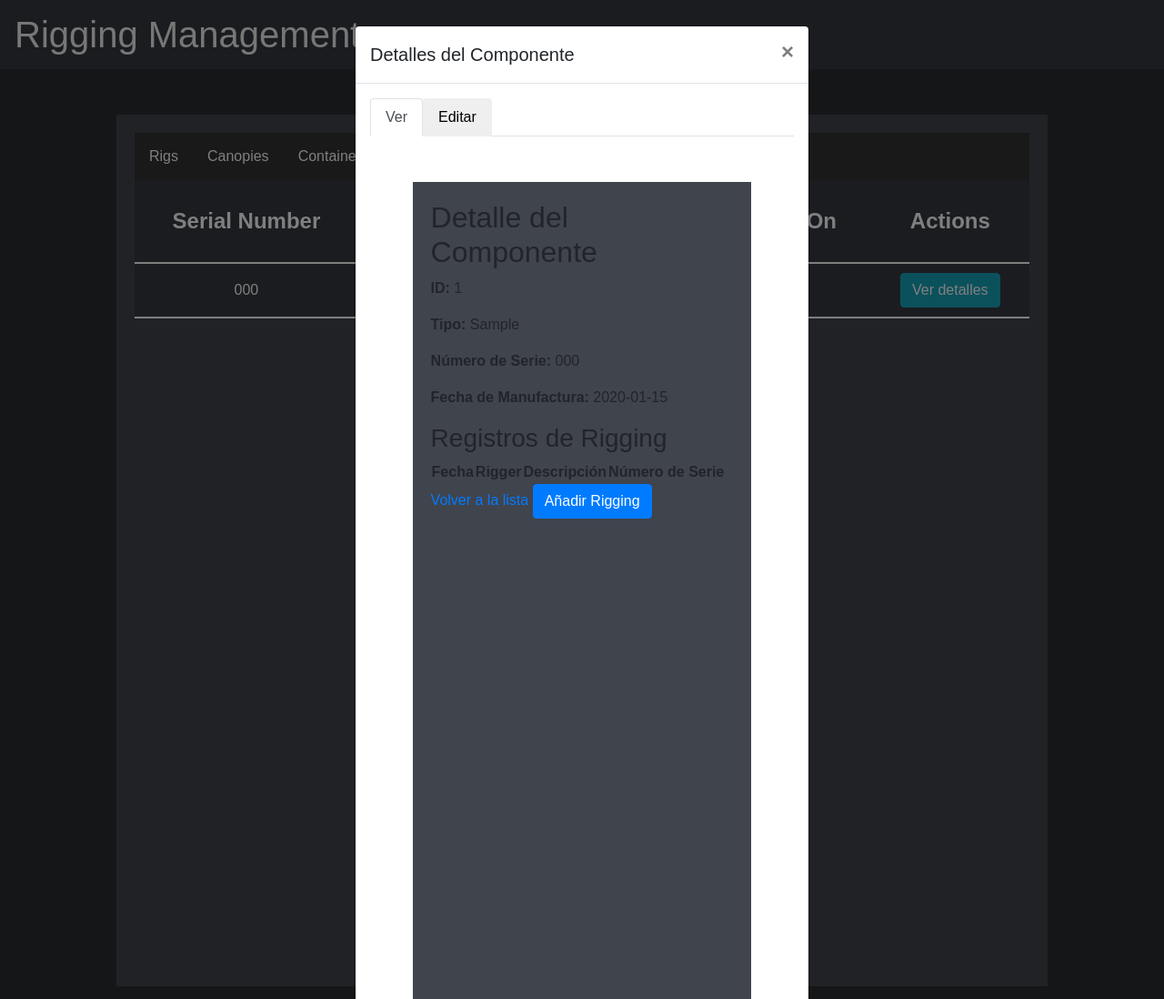
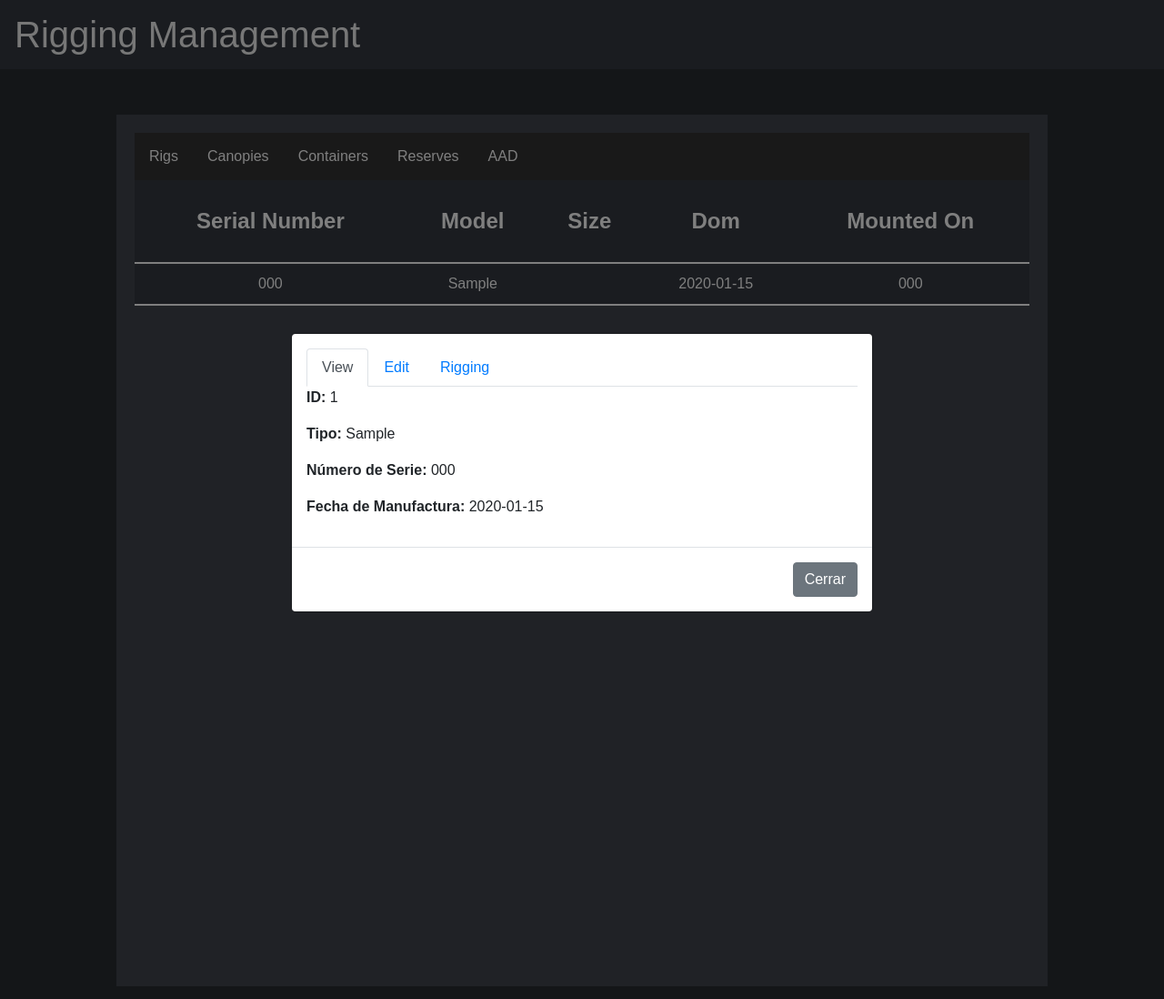
Before and after one commit to naskeytor/rigging_management, a Flask app: page /components in a window 1280 px wide, after a click that opens the changed part. Shown: the whole page at 91% size. Run offline with Flask 3, Linux system fonts and the light colour scheme; tables that the repository leaves empty hold one stand-in row (values such as "Sample post"); lists and menus that the app fills with data are empty; some libraries are stand-ins or nearby versions.

Commit message:
Add rigging to component modal

```diff
--- a/rigging_test/static/styles.css
+++ b/rigging_test/static/styles.css
@@ -60,6 +60,7 @@ html, body {
     width: 100%; /* La tabla ocupa todo el ancho disponible */
     border-collapse: collapse; /* Elimina el espacio entre las celdas */
     background-color: #343940; /* Color de fondo para las celdas de la tabla */
+    text-align: center;
 }
 
 .full-width-table th,
@@ -67,7 +68,14 @@ html, body {
     color: white; /* Texto blanco para las celdas */
     padding: 10px; /* Espaciado interno en las celdas */
     border-bottom: 2px solid white; /* Línea divisoria blanca entre filas */
+    cursor: pointer;
 }
+
+.full-width-table tbody tr:hover {
+    background-color: #575c66; /* Cambia el color según tu preferencia */
+    cursor: pointer; /* Cambia el cursor a una mano para indicar que es clickable */
+}
+
 
 /* Estilos para las pestañas, como ya los tienes */
 .tabs ul {
@@ -108,3 +116,11 @@ html, body {
     padding: 10px 20px; /* Espaciado interno */
     text-align: center; /* Alineación del texto */
 }
+
+.modal-dialog {
+    max-width: 50%;
+    margin: auto;
+    display: flex;
+    align-items: center;
+    min-height: calc(100vh - 60px);  /* Asegura una altura mínima y resta el margen superior e inferior */
+}
--- a/rigging_test/templates/index.html
+++ b/rigging_test/templates/index.html
@@ -29,5 +29,17 @@
         {% endblock %}
     </div>
 
+    <!-- Aquí se incluye el script de JavaScript -->
+    <script>
+        document.addEventListener("DOMContentLoaded", function() {
+            // Agregar evento de clic a cada fila de la tabla
+            document.querySelectorAll('.full-width-table tbody tr').forEach(row => {
+                row.addEventListener('click', function() {
+                    // Muestra el modal
+                    $('#infoModal').modal('show');
+                });
+            });
+        });
+    </script>
 </body>
 </html>
--- a/rigging_test/templates/view_components.html
+++ b/rigging_test/templates/view_components.html
@@ -9,106 +9,83 @@
             {% if not is_aad %}<th>Size</th>{% endif %}
             <th>Dom</th>
             <th>Mounted On</th>
-            <th>Actions</th>
         </tr>
     </thead>
-    <tbody class="header-element">
+    <tbody>
         {% for component in components %}
-        <tr>
+        <tr data-toggle="modal" data-target="#componentModal-{{ component.id }}">
             <td>{{ component.serial_number | default('', true) }}</td>
             <td>{{ component.model | default('', true) }}</td>
             {% if not is_aad %}<td>{{ component.sizes.size | default('', true) }}</td>{% endif %}
             <td>{{ component.dom | default('', true) }}</td>
             <td>{{ component.rig.rig_number if component.rig else '' }}</td>
-            <td>
-                <!-- Botón que abre el modal -->
-                <button type="button" class="btn btn-info" data-toggle="modal" data-target="#componentModal-{{ component.id }}">
-                    Ver detalles
-                </button>
-            </td>
         </tr>
         {% endfor %}
     </tbody>
 </table>
 
-<!-- Modal estructura -->
 {% for component in components %}
 <div class="modal fade" id="componentModal-{{ component.id }}" tabindex="-1" role="dialog" aria-labelledby="componentModalLabel-{{ component.id }}" aria-hidden="true">
     <div class="modal-dialog" role="document">
         <div class="modal-content">
-            <div class="modal-header">
-                <h5 class="modal-title" id="componentModalLabel-{{ component.id }}">Detalles del Componente</h5>
-                <button type="button" class="close" data-dismiss="modal" aria-label="Close">
-                    <span aria-hidden="true">&times;</span>
-                </button>
-            </div>
+
             <div class="modal-body">
-        <!-- Pestañas -->
                 <ul class="nav nav-tabs" id="myTab" role="tablist">
-                  <li class="nav-item" role="presentation">
-                    <button class="nav-link active" id="view-tab" data-toggle="tab" data-target="#view" type="button" role="tab" aria-controls="view" aria-selected="true">Ver</button>
-                  </li>
-                  <li class="nav-item" role="presentation">
-                    <button class="nav-link" id="edit-tab" data-toggle="tab" data-target="#edit" type="button" role="tab" aria-controls="edit" aria-selected="false">Editar</button>
-                  </li>
+                    <li class="nav-item">
+                        <a class="nav-link active" id="view-tab" data-toggle="tab" href="#view{{ component.id }}" role="tab" aria-controls="view" aria-selected="true">View</a>
+                    </li>
+                    <li class="nav-item">
+                        <a class="nav-link" id="edit-tab" data-toggle="tab" href="#edit{{ component.id }}" role="tab" aria-controls="edit" aria-selected="false">Edit</a>
+                    </li>
+                    <li class="nav-item">
+                        <a class="nav-link" id="rigging-tab" data-toggle="tab" href="#rigging{{ component.id }}" role="tab" aria-controls="rigging" aria-selected="false">Rigging</a>
+                    </li>
                 </ul>
 
-        <!-- Contenido de las pestañas -->
                 <div class="tab-content" id="myTabContent">
-                  <!-- Pestaña Ver -->
-                  <div class="tab-pane fade show active" id="view" role="tabpanel" aria-labelledby="view-tab">
-                    <!-- Contenido de Ver -->
-
-                      <div class="container">
-                        <h2>Detalle del Componente</h2>
+                    <div class="tab-pane fade show active" id="view{{ component.id }}" role="tabpanel" aria-labelledby="view-tab">
+                        <!-- Contenido de la pestaña View -->
                         <p><strong>ID:</strong> {{ component.id }}</p>
                         <p><strong>Tipo:</strong> {{ component.component_type.component_type }}</p>
                         <p><strong>Número de Serie:</strong> {{ component.serial_number }}</p>
                         <p><strong>Fecha de Manufactura:</strong> {{ component.dom }}</p>
-
+                    </div>
+                    <div class="tab-pane fade" id="edit{{ component.id }}" role="tabpanel" aria-labelledby="edit-tab">
+                        <!-- Contenido de la pestaña Edit -->
+                        <p>Formulario de edición del componente.</p>
+                    </div>
+                    <div class="tab-pane fade" id="rigging{{ component.id }}" role="tabpanel" aria-labelledby="rigging-tab">
                         <h3>Registros de Rigging</h3>
-                        <table>
-                            <thead>
-                                <tr>
-                                    <th>Fecha</th>
-                                    <th>Rigger</th>
-                                    <th>Descripción</th>
-                                    <th>Número de Serie</th>
-                                </tr>
-                            </thead>
-                            <tbody>
-                                {% for rigging in riggings %}
-                                <tr>
-                                    <td>{{ rigging.date.strftime('%Y-%m-%d') }}</td>
-                                    <td>{{ rigging.rigger.username }}</td>
-                                    <td>{{ rigging.type_rigging.value }}</td>
-                                    <td>{{ rigging.description }}</td>
-                                    <td>{{ rigging.serial_numbers }}</td>
-                                    <td>
-                                        <a href="{{ url_for('edit_rigging', rigging_id=rigging.id) }}" class="btn btn-primary">Editar</a>
-                                        <form action="{{ url_for('delete_rigging', rigging_id=rigging.id) }}" method="post" style="display: inline;" onsubmit="return confirm('¿Estás seguro de que quieres eliminar este registro de rigging?');">
-                                            <input type="submit" value="Eliminar" class="btn btn-danger">
-                                        </form>
-                                    </td>
-                                </tr>
-                                {% endfor %}
-                            </tbody>
-                        </table>
-
-                        <!-- Botón para regresar a la lista de componentes -->
-                        <a href="{{ url_for('view_components') }}">Volver a la lista</a>
-                        <a href="{{ url_for('rigging_add', component_id=component.id) }}" class="btn btn-primary">Añadir Rigging</a>
+                        <div class="list-group">
+                            <div class="list-group-item list-group-item-action active">
+                                <div class="d-flex w-100 justify-content-between">
+                                    <h5 class="mb-1">Fecha</h5>
+                                    <small>Rigger</small>
+                                    <small>Descripción</small>
+                                    <small>Número de Serie</small>
+                                    <small>Acciones</small>
+                                </div>
+                            </div>
+                            {% for rigging in component.riggings %}
+                            <div class="list-group-item list-group-item-action">
+                                <div class="d-flex w-100 justify-content-between">
+                                    <h5 class="mb-1">{{ rigging.date.strftime('%Y-%m-%d') }}</h5>
+                                    <small>{{ rigging.rigger.username }}</small>
+                                    <small>{{ rigging.description }}</small>
+                                    <small>{{ rigging.serial_numbers }}</small>
+                                    <small>
+                                        <a href="{{ url_for('edit_rigging', rigging_id=rigging.id) }}" class="btn btn-primary btn-sm">Editar</a>
+                                        <a href="{{ url_for('delete_rigging', rigging_id=rigging.id) }}" class="btn btn-danger btn-sm" onclick="return confirm('¿Estás seguro de que quieres eliminar este registro de rigging?');">Eliminar</a>
+                                    </small>
+                                </div>
+                            </div>
+                            {% endfor %}
+                        </div>
                     </div>
 
-                    <p>Detalles del componente para ver.</p>
-                  </div>
-                  <!-- Pestaña Editar -->
-                  <div class="tab-pane fade" id="edit" role="tabpanel" aria-labelledby="edit-tab">
-                    <!-- Contenido de Editar -->
-                    <p>Formulario de edición del componente.</p>
-                  </div>
+
                 </div>
-          </div>
+            </div>
             <div class="modal-footer">
                 <button type="button" class="btn btn-secondary" data-dismiss="modal">Cerrar</button>
             </div>
@@ -116,4 +93,5 @@
     </div>
 </div>
 {% endfor %}
+
 {% endblock %}
```
